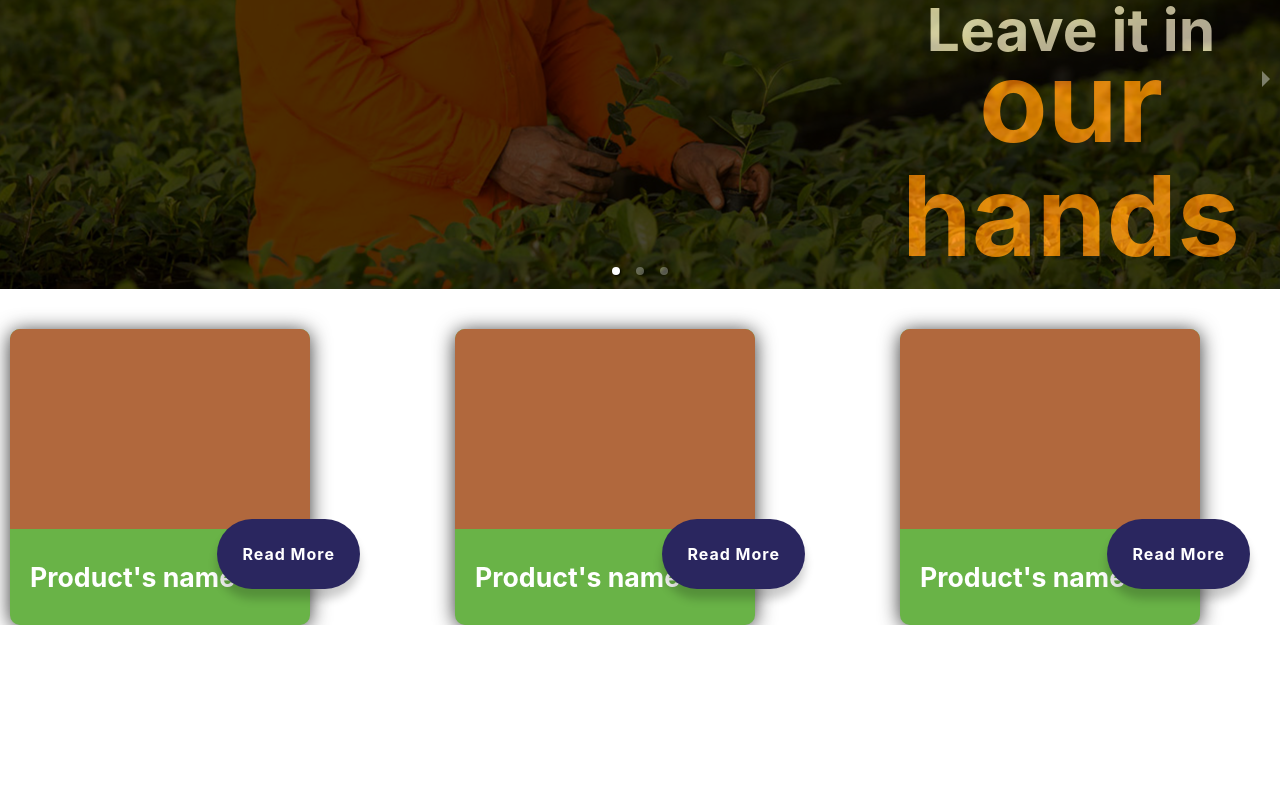
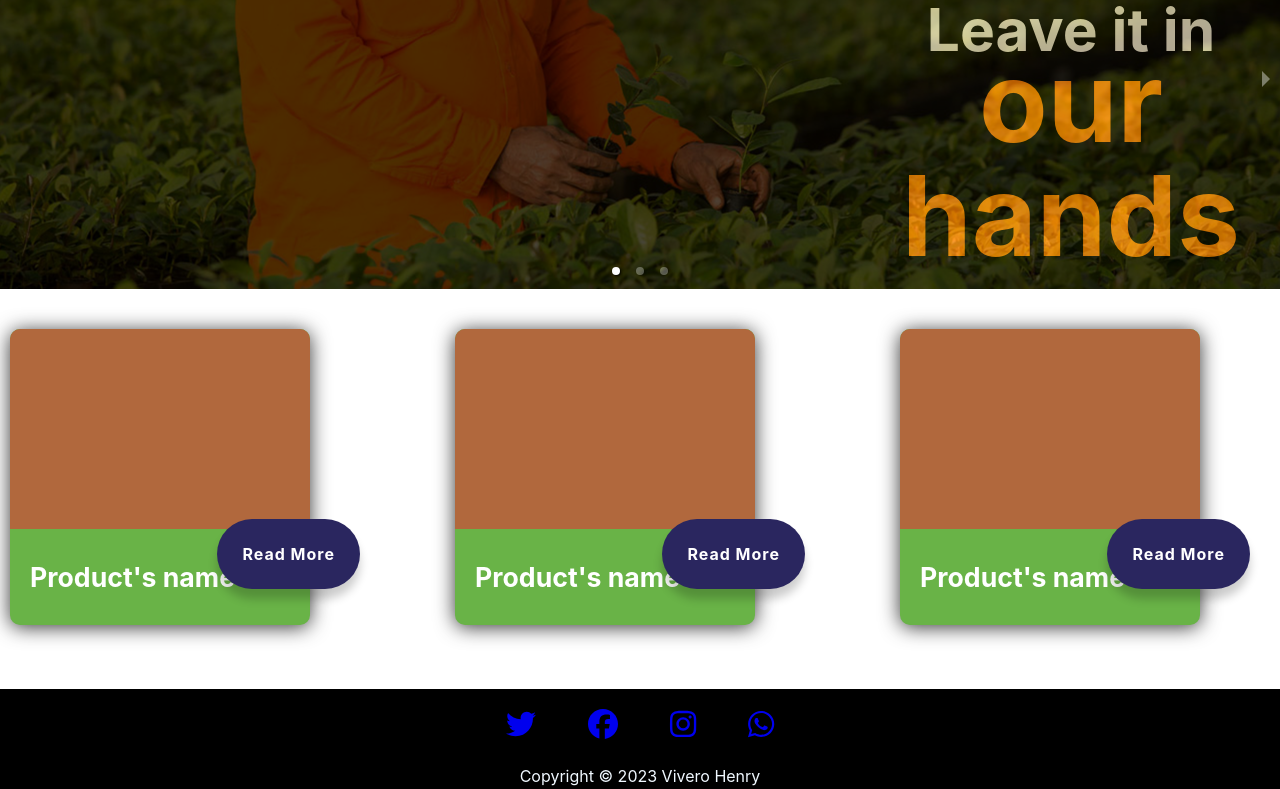
Before and after one commit to Hermes91/PF-Henry, a React (Create React App) app in the folder client/front/: page / in a window 1280 px wide. Shown: the part 222-1011 px from the top of the page. Before the commit the page ends 847 px from the top, so only its background shows below. Built offline with nearby package versions, Linux system fonts and the light colour scheme.

Commit message:
arreglado footer component con links

```diff
--- a/client/front/package.json
+++ b/client/front/package.json
@@ -4,6 +4,7 @@
   "private": true,
   "dependencies": {
     "@fortawesome/fontawesome-svg-core": "^6.2.1",
+    "@fortawesome/free-brands-svg-icons": "^6.2.1",
     "@fortawesome/free-regular-svg-icons": "^6.2.1",
     "@fortawesome/free-solid-svg-icons": "^6.2.1",
     "@fortawesome/react-fontawesome": "github:fortawesome/react-fontawesome",
--- a/client/front/src/components/Footer/Footer.jsx
+++ b/client/front/src/components/Footer/Footer.jsx
@@ -1,9 +1,39 @@
 import React from "react";
+import { Link } from 'react-router-dom'
+import s from '../Footer/Footer.module.css'
+import { FontAwesomeIcon } from "@fortawesome/react-fontawesome";
+import { faTwitter } from '@fortawesome/free-brands-svg-icons'
+import { faFacebook } from '@fortawesome/free-brands-svg-icons'
+import { faInstagram } from '@fortawesome/free-brands-svg-icons'
+import { faWhatsapp } from '@fortawesome/free-brands-svg-icons'
 
-export default function Footer(){
-    return (
-        <footer>
-          <p>Copyright © 2023 Vivero Henry</p>
-        </footer>
-      )
+
+export default function Footer() {
+  return (
+    <div className={s.container}>
+      <footer>
+        <div className={s.logos}>
+          <Link to={"https://twitter.com/home"}>
+            <FontAwesomeIcon icon={faTwitter} />
+          </Link>
+
+          <Link to={"https://www.facebook.com/"}>
+            <FontAwesomeIcon icon={faFacebook} />
+          </Link>
+
+          <Link to={"https://www.instagram.com/"}>
+            <FontAwesomeIcon icon={faInstagram} />
+          </Link>
+
+          <Link to={"https://web.whatsapp.com/"}>
+            <FontAwesomeIcon icon={faWhatsapp} />
+          </Link>
+
+        </div>
+
+        <p>Copyright © 2023 Vivero Henry</p>
+
+      </footer>
+    </div>
+  )
 }
--- a/client/front/src/components/Footer/Footer.module.css
+++ b/client/front/src/components/Footer/Footer.module.css
@@ -0,0 +1,37 @@
+.container {
+    text-align: center;
+    margin-top: 70px;
+    height: 100px;
+    overflow: hidden;
+}
+
+footer {
+    color: aliceblue;
+    padding: 20px;
+    background: black;
+    margin-top: auto;
+}
+
+footer p {
+    margin-top: 25px;
+}
+
+.logos {
+    display: flex;
+    width: 30%;
+    margin-left: auto;
+    margin-right: auto;
+    align-items: center;
+    justify-content: space-evenly;
+    color: #69b347;
+}
+
+.logos svg {
+    height: 30px;
+    cursor: pointer;
+}
+
+
+footer a:visited {
+    color: #69b347;
+}
--- a/client/front/src/components/Home/home.jsx
+++ b/client/front/src/components/Home/home.jsx
@@ -4,6 +4,7 @@ import Carousel from '../Carousel/carousel'
 import ProdHome from './prodHome'
 import s from '../Home/home.module.css'
 import "react-responsive-carousel/lib/styles/carousel.min.css";
+import Footer from '../Footer/Footer'
 
 
 export default function Home() {
@@ -17,6 +18,9 @@ export default function Home() {
                 <ProdHome />
                 <ProdHome />
             </div>
+            <div>
+                <Footer />
+            </div>
         </div>
     )
 }
```
Also changed, not shown: 1 other file (tests, documents, lock files or other folders).
